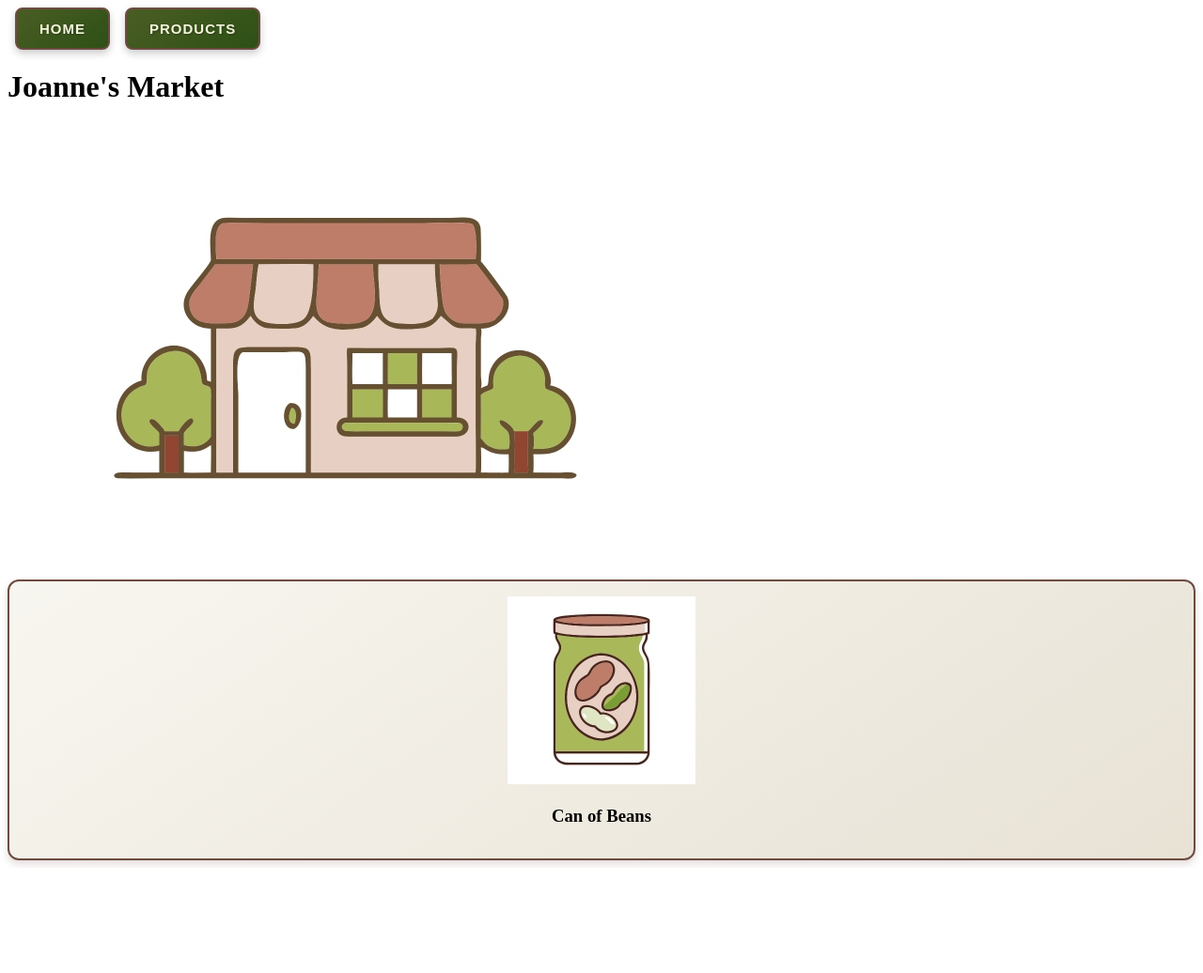
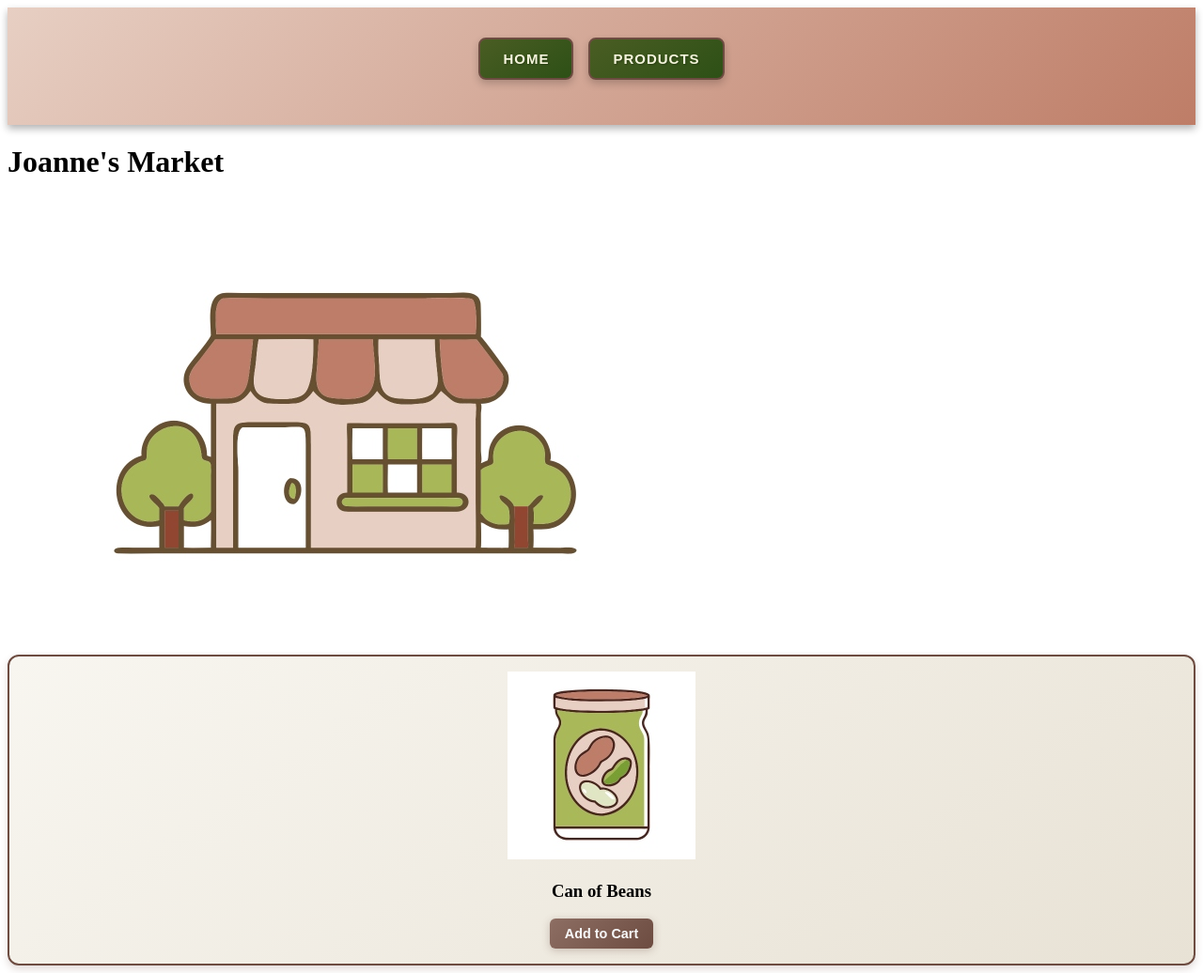
Before and after one commit to joanne-hoar/practice-session, an Angular app: page / in a window 1280 px wide. Shown: the whole page at 94% size. Before the commit the page ends 924 px from the top, so only its background shows below. Built offline with nearby package versions, Linux system fonts and the light colour scheme.

Commit message:
Practice 2 Code

```diff
--- a/src/app/product-card/product-card.css
+++ b/src/app/product-card/product-card.css
@@ -5,11 +5,26 @@
   text-align: center;
   background: linear-gradient(145deg, #f8f6f0 0%, #e8e2d5 100%);
   box-shadow: 0 4px 8px rgba(109, 76, 65, 0.2);
-  transition: transform 0.2s ease, box-shadow 0.2s ease;
 }
 
-.product-card:hover {
-  transform: translateY(-3px);
-  box-shadow: 0 8px 16px rgba(109, 76, 65, 0.3);
-  border-color: #3e2723;
+.add-btn {
+  padding: 0.5rem 1rem;
+  border: none;
+  border-radius: 6px;
+  font-size: 0.9rem;
+  font-weight: 600;
+  cursor: pointer;
+  transition: all 0.3s ease;
 }
+
+.add-btn {
+  background: linear-gradient(135deg, #8d6e63 0%, #6d4c41 100%);
+  color: #f8f9fa;
+  box-shadow: 0 2px 8px rgba(109, 76, 65, 0.3);
+}
+
+.add-btn:hover {
+  background: linear-gradient(135deg, #795548 0%, #5d4037 100%);
+  box-shadow: 0 4px 12px rgba(109, 76, 65, 0.4);
+  transform: translateY(-1px);
+}
--- a/src/app/product-card/product-card.html
+++ b/src/app/product-card/product-card.html
@@ -1,4 +1,9 @@
 <div class="product-card">
+    <!-- access ProductClass properties in template-->
+    <!-- square brackets [ ] for property binding -->
     <img [src]="'assets/products/' + product.image" [alt]="product.name" />
+    <!-- {{ }} syntax used for interpolation, display as text -->
     <h3>{{ product.name }}</h3>
+    <!-- button click invokes custom event handler in ProductClass -->
+    <button class="add-btn" (click)="onAddToCart()">Add to Cart</button>
 </div>
--- a/src/app/product-card/product-card.ts
+++ b/src/app/product-card/product-card.ts
@@ -1,4 +1,4 @@
-import { Component, Input } from '@angular/core';
+import { Component, Input, Output, EventEmitter } from '@angular/core';
 import { Product } from '../product';
 
 @Component({
@@ -12,4 +12,10 @@ export class ProductCard {
 
   @Input() product!: Product;
 
+  @Output() addToCartEvent = new EventEmitter<Number>();
+
+  // This method is triggered on button click (see html template)
+  onAddToCart() {
+    this.addToCartEvent.emit(this.product.id);
+  }
 }
--- a/src/app/product-list/product-list.html
+++ b/src/app/product-list/product-list.html
@@ -1 +1,2 @@
-<app-product-card [product]="aProduct"></app-product-card>
+<!-- initialize a Product and connect event listener -->
+<app-product-card [product]="aProduct" (addToCartEvent)="receiveAddToCart($event)"></app-product-card>
--- a/src/app/product-list/product-list.ts
+++ b/src/app/product-list/product-list.ts
@@ -14,4 +14,12 @@ export class ProductList {
     name: "Can of Beans",
     image: "can-of-beans.jpg"
   }
+
+  countItems = 0;
+
+  // This method is triggered when the child emits the event (see html template)
+  receiveAddToCart(id: Number) {
+    this.countItems += 1;
+    alert("Add item "+ id + ", Items in cart: " + this.countItems);
+  }
 }
--- a/src/app/shared/header/header.css
+++ b/src/app/shared/header/header.css
@@ -1,3 +1,35 @@
+
+#header {
+    background: linear-gradient(135deg, #e7cfc3 0%, #be7d67 100%);
+    color: #f5f5dc;
+    padding: 2rem 1rem;
+    text-align: center;
+    box-shadow: 0 4px 8px rgba(0,0,0,0.3);
+}
+
+#header nav {
+    margin-bottom: 1rem;
+}
+
+#header h1 {
+    margin: 0 0 1rem 0;
+    font-size: 2.5rem;
+    font-weight: bold;
+    color: #2d5016;
+    text-shadow: 2px 2px 4px rgba(0,0,0,0.5);
+}
+
+.header-content {
+    text-align: center;
+    margin-top: 10px;
+}
+
+.storefront-image {
+    max-width: 400px;
+    border-radius: 8px;
+    margin-top: 10px;
+    box-shadow: 0 4px 8px rgba(0,0,0,0.2);
+}
 
 /* Navigation buttons with dark green and brown theme */
 .button {
--- a/src/app/shared/header/header.html
+++ b/src/app/shared/header/header.html
@@ -1,5 +1,7 @@
+<div id="header">
     <nav>
         <!-- Navigation links (roughed in) -->
         <a class="button">Home</a>
         <a class="button">Products</a>
     </nav>
+</div>
```
Also changed, not shown: 1 other file (tests, documents, lock files or other folders).
